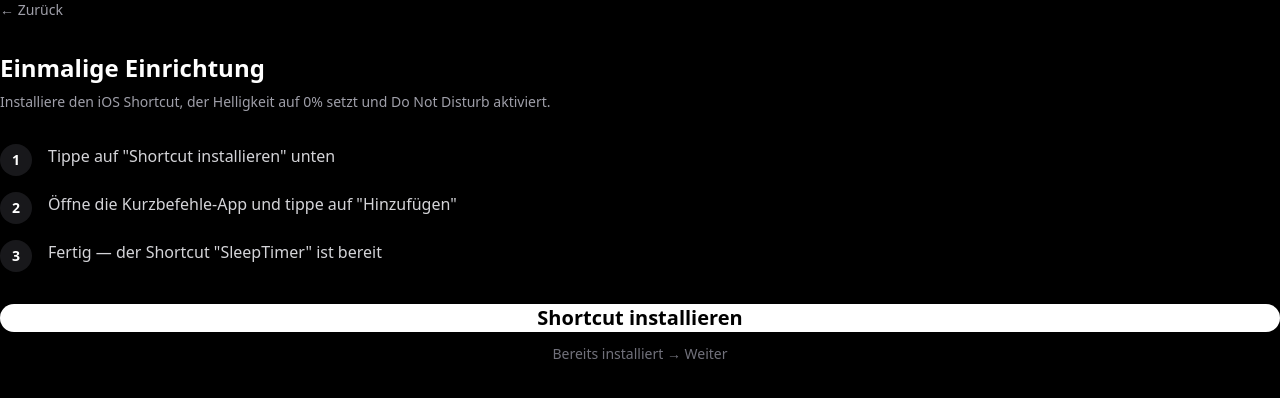
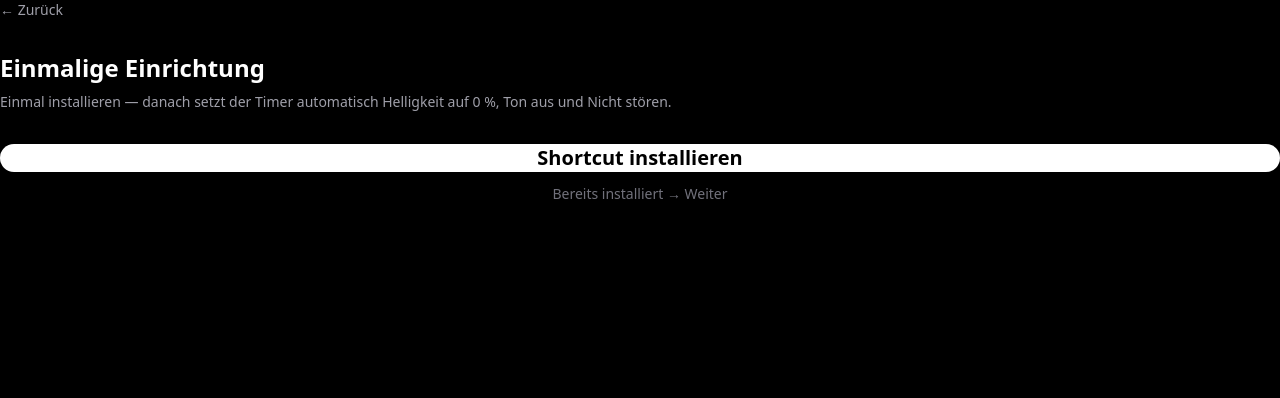
Before and after one commit to aidt2205/mobile-sleeper, a Next.js app: page /shortcuts in a window 1280 px wide. Shown: the top 398 px of the page. Built offline with nearby package versions, Linux system fonts and the light colour scheme.

Commit message:
feat: simplify Universal mode shortcut setup screen

```diff
--- a/app/shortcuts/page.tsx
+++ b/app/shortcuts/page.tsx
@@ -7,12 +7,6 @@ import { buildShortcutLink } from '@/lib/shortcuts'
 
 // Replace with real iCloud link after creating the Shortcut on your iPhone
 const ICLOUD_SHORTCUT_URL = 'https://www.icloud.com/shortcuts/REPLACE_ME'
-
-const STEPS = [
-  'Tippe auf "Shortcut installieren" unten',
-  'Öffne die Kurzbefehle-App und tippe auf "Hinzufügen"',
-  'Fertig — der Shortcut "SleepTimer" ist bereit',
-]
 
 function ShortcutsContent() {
   const router = useRouter()
@@ -58,18 +52,8 @@ function ShortcutsContent() {
       <div className="flex flex-col gap-2">
         <h2 className="text-2xl font-semibold">Einmalige Einrichtung</h2>
         <p className="text-zinc-400 text-sm">
-          Installiere den iOS Shortcut, der Helligkeit auf 0% setzt und Do Not Disturb aktiviert.
+          Einmal installieren — danach setzt der Timer automatisch Helligkeit auf 0 %, Ton aus und Nicht stören.
         </p>
-      </div>
-      <div className="flex flex-col gap-4">
-        {STEPS.map((step, i) => (
-          <div key={i} className="flex items-start gap-4">
-            <span className="w-8 h-8 rounded-full bg-zinc-900 text-white flex items-center justify-center text-sm font-bold shrink-0">
-              {i + 1}
-            </span>
-            <p className="text-zinc-300 text-base pt-1">{step}</p>
-          </div>
-        ))}
       </div>
       <div className="flex flex-col gap-3 mt-auto">
         <a
```
Also changed, not shown: .claude/settings.json (added).
